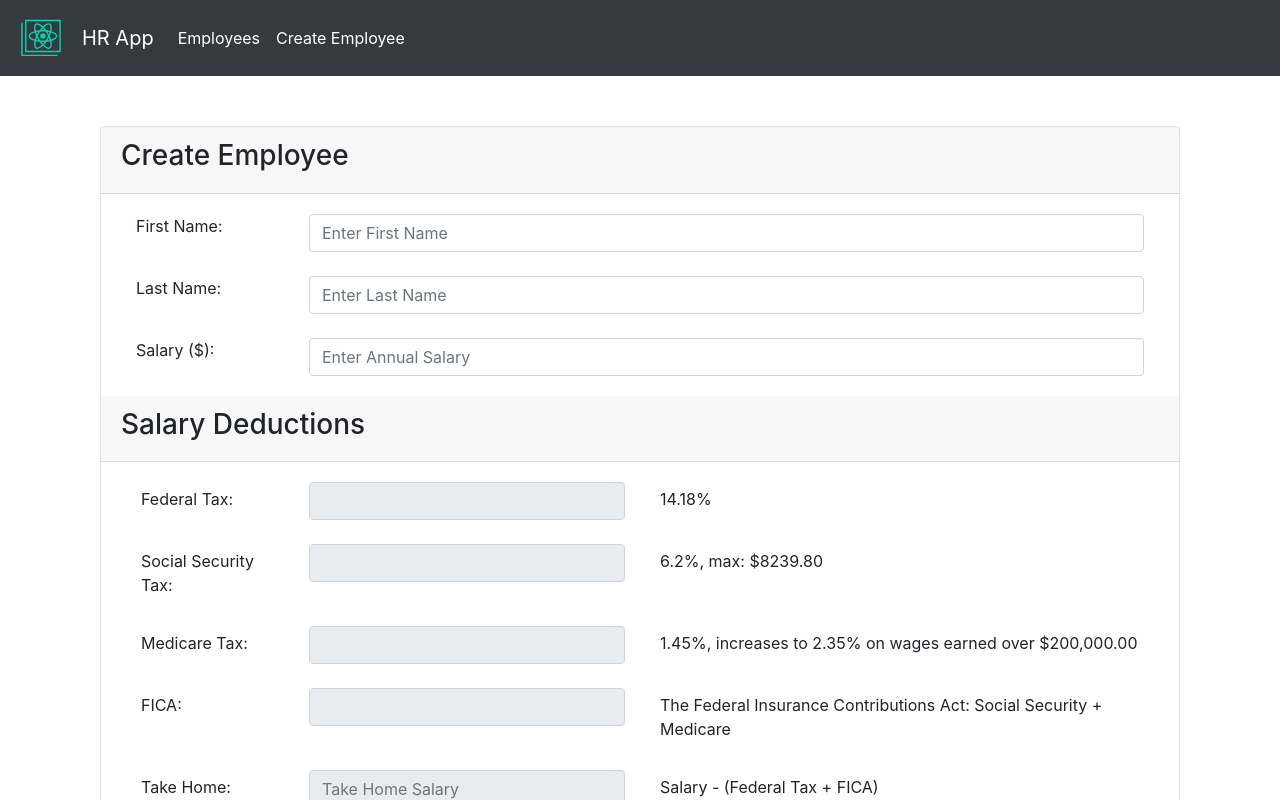
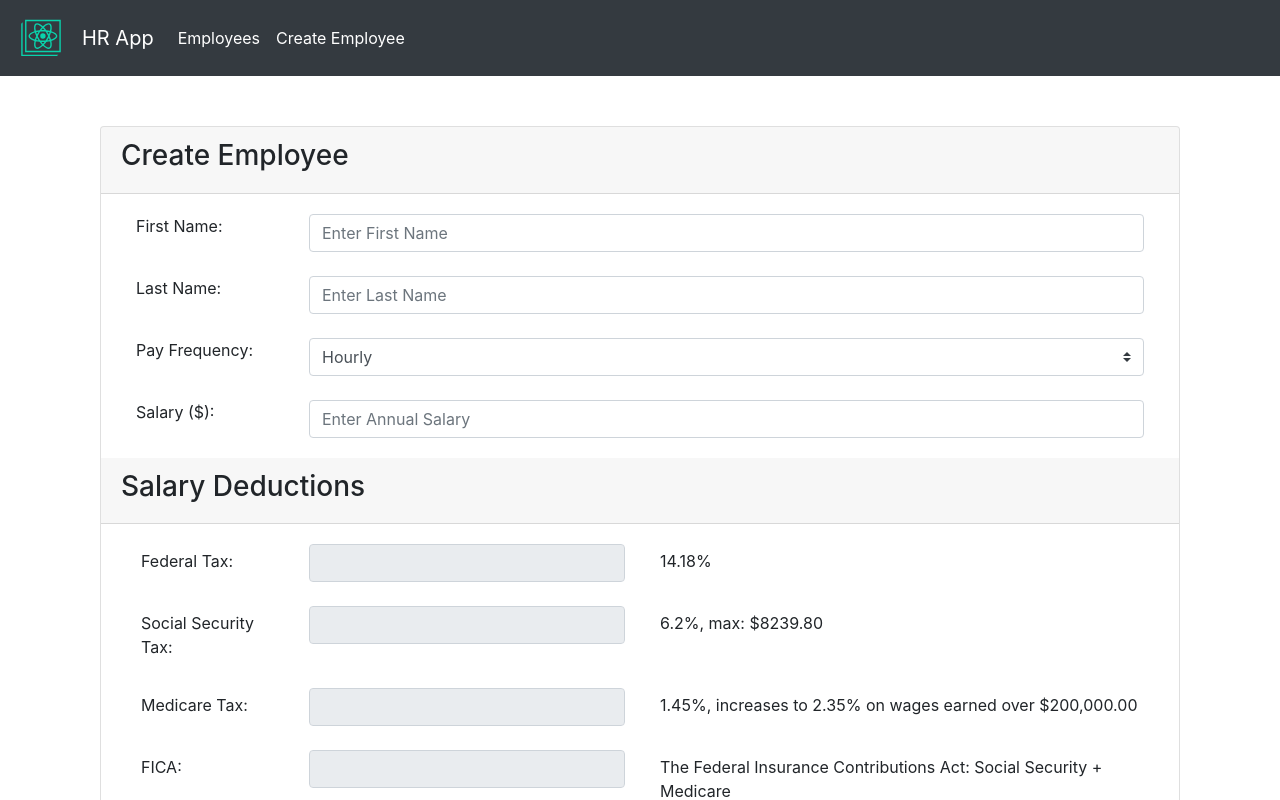
Before and after one commit to sriramv1-dev/HR_FullStack_frontend, a React (Create React App) app: page /employees/create in a window 1280 px wide. Shown: the top 800 px of the page. Built offline with nearby package versions, Linux system fonts and the light colour scheme.

Commit message:
pay frequency is added.

```diff
--- a/src/components/EmployeeInformationComponent.jsx
+++ b/src/components/EmployeeInformationComponent.jsx
@@ -45,14 +45,14 @@ class EmployeeInformationComponent extends Component {
             value={lastName}
             onChange={inputChanged}
           />
-          {/*<br />
+          <br />
           <FormSelectComponent
             name="payFrequency"
             labelName="Pay Frequency:"
             value={payFrequency}
             onChange={inputChanged}
             options={wageOptions}
-          />*/}
+          />
 
           <br />
           <FormInputComponent
--- a/src/components/shared/FormSelectComponent.jsx
+++ b/src/components/shared/FormSelectComponent.jsx
@@ -1,15 +1,7 @@
 import React from "react";
 import { labelStyle } from "../../style";
 
-const FormSelectComponent = ({
-  name,
-  labelName,
-  placeholder,
-  label,
-  options,
-  onChange,
-  value
-}) => {
+const FormSelectComponent = ({ name, labelName, options, onChange, value }) => {
   return (
     <div className="container">
       <div className="row justify-content-md-center">
@@ -19,7 +11,12 @@ const FormSelectComponent = ({
           </label>
         </div>
         <div className="col ">
-          <select className="custom-select" onChange={onChange}>
+          <select
+            className="custom-select"
+            onChange={onChange}
+            value={value}
+            name={name}
+          >
             {options.map(option => (
               <option key={option.key} value={option.value}>
                 {option.text}
--- a/src/pages/EmployeeCreate.jsx
+++ b/src/pages/EmployeeCreate.jsx
@@ -22,17 +22,17 @@ class EmployeeCreate extends Component {
           federalTax: "",
           socialSecurityTax: "",
           medicareTax: "",
-          medicareTax: "",
           ficaTax: ""
         },
+        payFrequency: "Hourly",
         isDeleted: false
-        // payFrequency: ""
       }
     };
   }
 
   inputChanged = event => {
     var employee = this.state.employee;
+
     console.log(event.target);
     if (event.target.name === "salary") {
       const salary = event.target.validity.valid
--- a/src/pages/EmployeeUpdate.jsx
+++ b/src/pages/EmployeeUpdate.jsx
@@ -19,10 +19,10 @@ class EmployeeUpdate extends Component {
         lastName: "",
         salary: "",
         takeHome: "",
+        payFrequency: "Hourly",
         deductions: {
           federalTax: "",
           socialSecurityTax: "",
-          medicareTax: "",
           medicareTax: "",
           ficaTax: ""
         },
@@ -39,6 +39,7 @@ class EmployeeUpdate extends Component {
       lastName,
       salary,
       takeHome,
+      payFrequency,
       deductions,
       isDeleted
     } = retVal.data.data;
@@ -47,6 +48,7 @@ class EmployeeUpdate extends Component {
     employee.lastName = lastName;
     employee.salary = salary;
     employee.takeHome = takeHome;
+    employee.payFrequency = payFrequency;
     employee.deductions = deductions;
     employee.isDeleted = isDeleted === undefined ? false : isDeleted;
     this.setState({ employee });
@@ -91,6 +93,7 @@ class EmployeeUpdate extends Component {
       lastName,
       salary,
       takeHome,
+      payFrequency,
       deductions,
       isDeleted
     } = this.state.employee;
@@ -99,10 +102,12 @@ class EmployeeUpdate extends Component {
       lastName,
       salary,
       takeHome,
+      payFrequency,
       deductions,
       isDeleted
     };
-
+    console.log("payload");
+    console.log(payload);
     await api.updateEmployeeById(id, payload).then(res => {
       window.alert(`Employee updated successfully`);
     });
--- a/src/utils/options.js
+++ b/src/utils/options.js
@@ -1,4 +1,5 @@
 export const wageOptions = [
+  { key: "hourly", value: "Hourly", text: "Hourly" },
   { key: "daily", value: "Daily", text: "Daily" },
   { key: "weekly", value: "Weekly", text: "Weekly" },
   { key: "biWeekly", value: "Bi-weekly", text: "Bi-weekly" },
```
